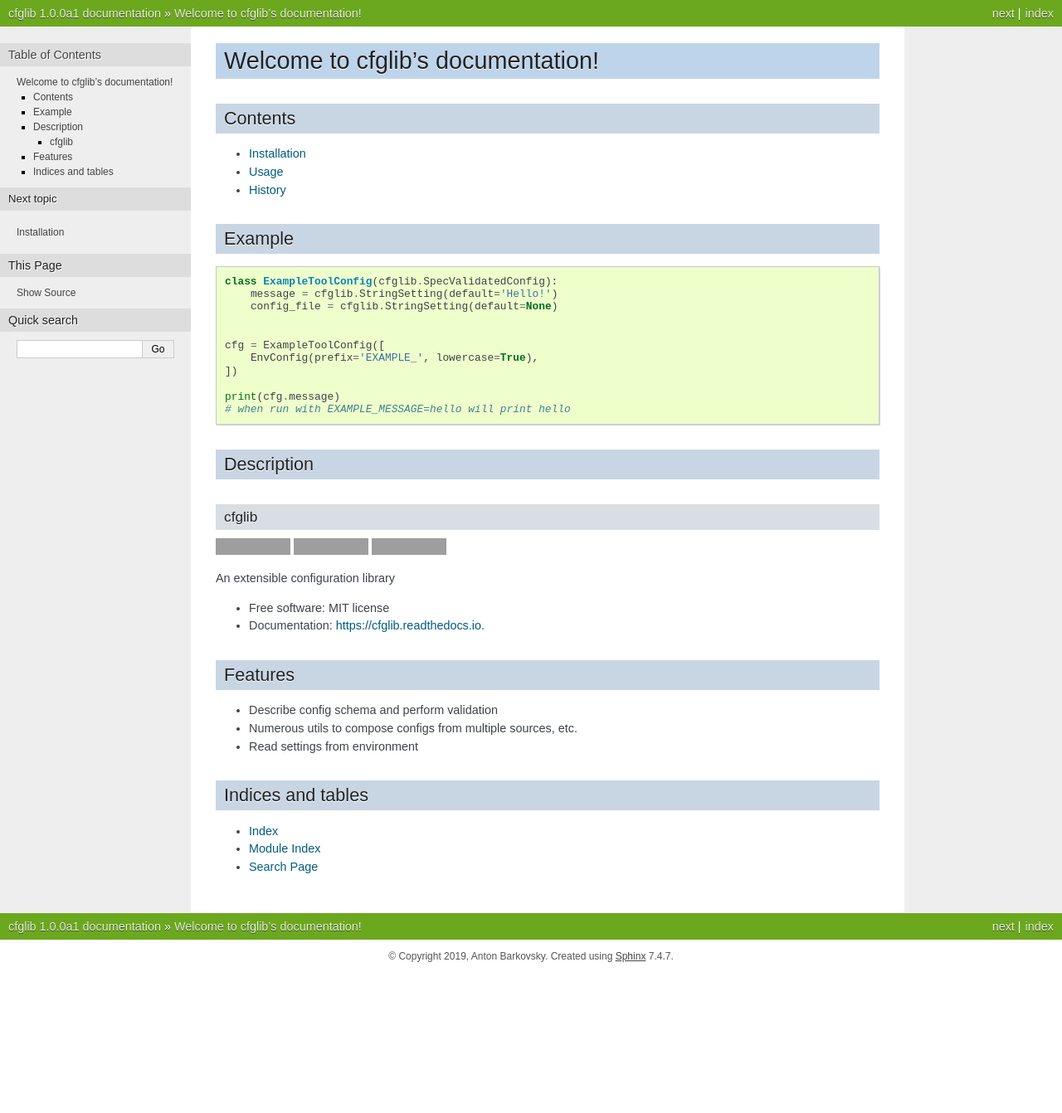
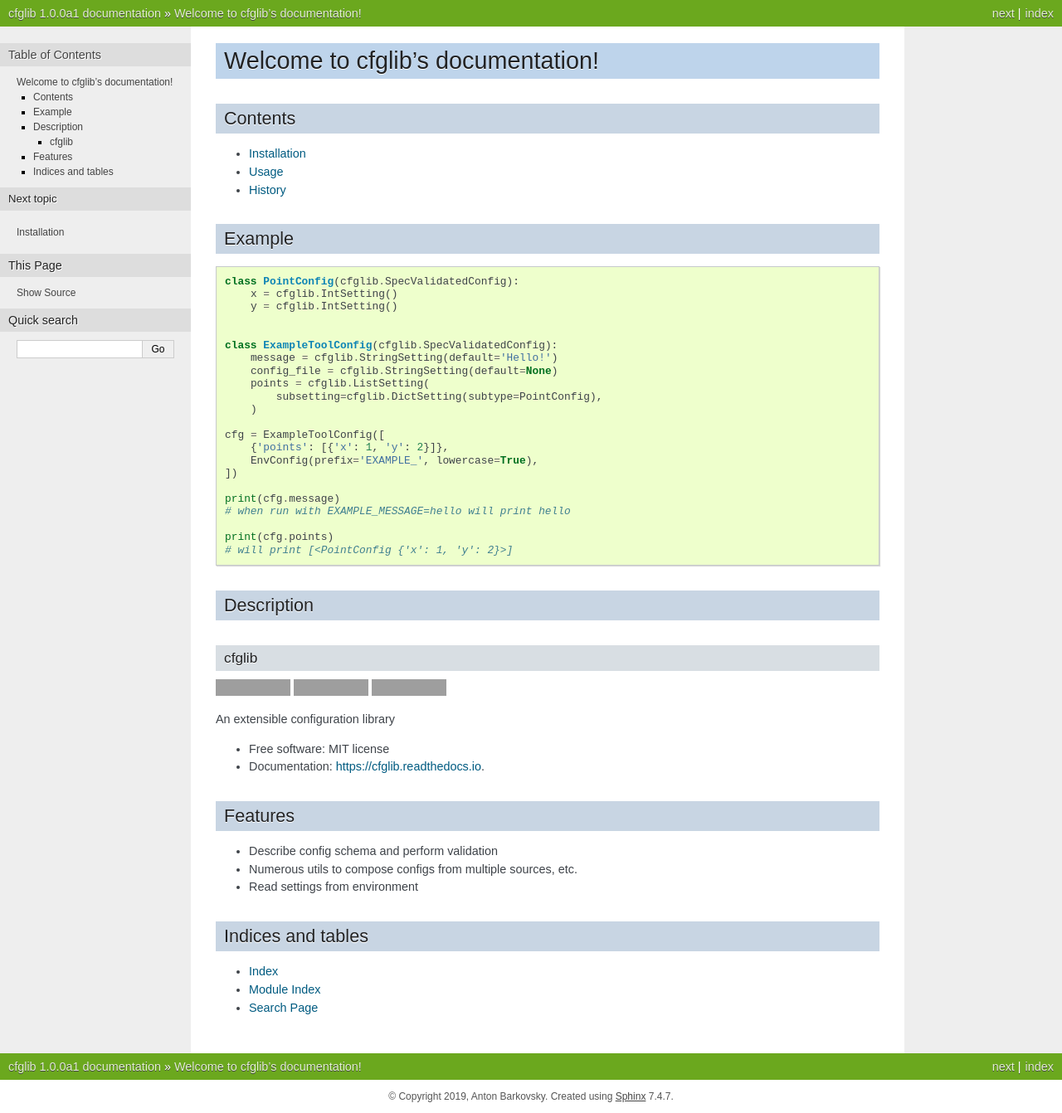
Before and after one commit to swarmer/cfglib-py, a Sphinx documentation site: the page built from docs/index.rst, in a window 1280 px wide. Shown: the whole page at 83% size. Built offline with Sphinx 7.4.7, drawn with Linux system fonts in a browser that asks for light colours; pages that are not in the unit, such as notebooks, are missing from menus; before the commit the page ends 1173 px from its top, so only the background shows below that; grey boxes are pictures that could not be loaded.

Commit message:
Update docs example

```diff
--- a/docs/index.rst
+++ b/docs/index.rst
@@ -17,17 +17,28 @@
 -------
 .. code-block:: python
 
+    class PointConfig(cfglib.SpecValidatedConfig):
+        x = cfglib.IntSetting()
+        y = cfglib.IntSetting()
+
+
     class ExampleToolConfig(cfglib.SpecValidatedConfig):
         message = cfglib.StringSetting(default='Hello!')
         config_file = cfglib.StringSetting(default=None)
-
+        points = cfglib.ListSetting(
+            subsetting=cfglib.DictSetting(subtype=PointConfig),
+        )
 
     cfg = ExampleToolConfig([
+        {'points': [{'x': 1, 'y': 2}]},
         EnvConfig(prefix='EXAMPLE_', lowercase=True),
     ])
 
     print(cfg.message)
     # when run with EXAMPLE_MESSAGE=hello will print hello
+
+    print(cfg.points)
+    # will print [<PointConfig {'x': 1, 'y': 2}>]
 
 
 
```
